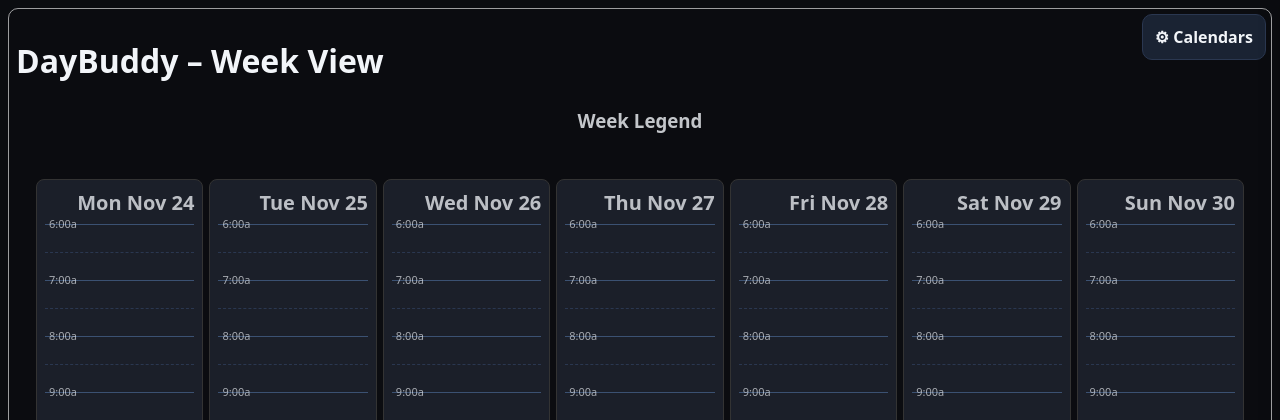
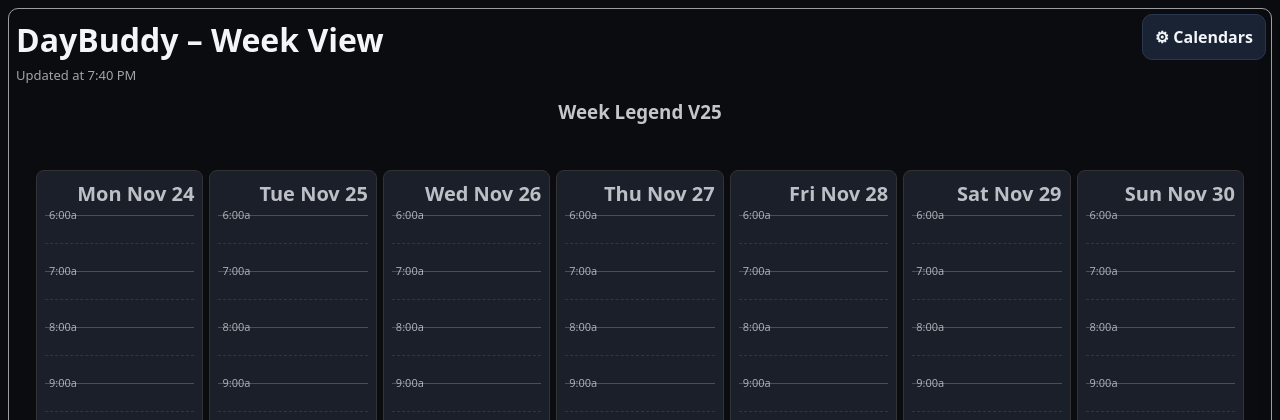
Before and after one commit to tlehotsky/houseboard, a Django app: page /houseboard/daybuddy/week/ in a window 1280 px wide. Shown: the top 420 px of the page. Run offline with Django 5.2, Linux system fonts and the light colour scheme; data that the repository does not hold is empty.

Commit message:
daybuddy update done fore now

```diff
--- a/daybuddy/templates/daybuddy/week.html
+++ b/daybuddy/templates/daybuddy/week.html
@@ -3,6 +3,7 @@
 <style>
 /* ---- Base --------------------------------------------------------------- */
 body{background:#0b0c10;color:#f2f5f9;font:400 16px/1.5 system-ui;margin:0}
+.wrap h1{margin:0 0 2px 0}
 /* Inset border around the entire viewport */
 body::after{
   content:"";
@@ -188,7 +189,9 @@ body::after{
 /* ---- Events ------------------------------------------------------------- */
   .evt{
     color:#e8ecf3;                /* crisp event text */
-  white-space:nowrap;overflow:hidden;text-overflow:ellipsis;
+    white-space:normal;
+    overflow-wrap:break-word;
+    text-overflow:clip;
     background: var(--c);
     color:#fff;
     border-radius:6px;
@@ -198,11 +201,12 @@ body::after{
     display:flex;                 /* allow inline badges */
     align-items:flex-start;
     gap:6px;
+    overflow:hidden;              /* clip text when it reaches the pill bottom */
   }
 /* ensure flex children truncate nicely so widths stay uniform */
 .evt{ min-width:0; }
 .evt b{ flex:0 0 auto; }
-.evt span{ flex:1 1 auto; min-width:0; overflow:hidden; text-overflow:ellipsis; white-space:nowrap; display:block; }
+.evt span{ flex:1 1 auto; min-width:0; overflow:hidden; white-space:normal; overflow-wrap:break-word; display:block; }
 /* all‑day or multi‑day highlight tint for readability on dark ui */
 .all{
   background: var(--c);
@@ -273,7 +277,10 @@ body::after{
 <div class="wrap">
   {{ people|json_script:"people-data" }}
   <h1>DayBuddy – Week View</h1>
-  <h3 style="text-align:center;opacity:.8;margin-top:12px;margin-bottom:4px;font-weight:600;">Week Legend</h3>
+  <div id="updated-at" style="text-align:left;opacity:.65;font-size:13px;margin-top:0;">
+    Updated at —
+  </div>
+  <h3 style="text-align:center;opacity:.8;margin-top:12px;margin-bottom:4px;font-weight:600;">Week Legend V25</h3>
   <div class="legend">
     {% for p in people %}<span class="pill" style="--c:{{p.color}}">{{p.name}}</span>{% endfor %}
   </div>
@@ -381,6 +388,16 @@ function goDate(y,m,d){
 }
 
 const now = new Date();
+
+// Show a small "Updated at" line under the heading
+(function(){
+  const el = document.getElementById('updated-at');
+  if (!el) return;
+  const opts = { hour: 'numeric', minute: '2-digit', hour12: true };
+  const t = now.toLocaleTimeString([], opts);
+  el.textContent = `Updated at ${t}`;
+})();
+
 function getAnchor(){
   const u = new URL(location);
   const yy = parseInt(u.searchParams.get('y') || now.getFullYear());
@@ -622,7 +639,7 @@ saveBtn.addEventListener('click', async () => {
 });
 
 // ---- Weather: 07701 (Red Bank, NJ) --------------------------------------
-(async function loadWeather(){
+async function loadWeather(){
   try{
     const LAT = 40.35, LON = -74.07; // Red Bank approx
     const url = `https://api.open-meteo.com/v1/forecast?latitude=${LAT}&longitude=${LON}&hourly=temperature_2m,precipitation_probability&daily=sunrise,sunset&current=temperature_2m&temperature_unit=fahrenheit&timezone=America%2FNew_York&forecast_days=10`;
@@ -965,7 +982,10 @@ saveBtn.addEventListener('click', async () => {
     const nowEl = document.getElementById('now-temp');
     if(nowEl) nowEl.textContent = 'N/A';
   }
-})();
+}
+
+// initial weather load
+loadWeather();
 // --- Simple slideshow ---
 (function(){
   const IMG = document.getElementById('slide-img');
@@ -975,6 +995,26 @@ saveBtn.addEventListener('click', async () => {
 
   let timer = null;
   let currentId = null;
+
+  // Helper to refresh all cards when a new photo loads
+  async function refreshAllCards(){
+    try{
+      await Promise.all([
+        loadWeather(),
+        loadRangersSchedule(),
+        loadNFLSchedule(),
+      ]);
+    } catch(e) {
+      console.error('refreshAllCards failed', e);
+    }
+    // Update the "Updated at" timestamp after all cards refresh
+    const ua = document.getElementById('updated-at');
+    if (ua) {
+      const now2 = new Date();
+      const opts2 = { hour: 'numeric', minute: '2-digit', hour12: true };
+      ua.textContent = `Updated at ${now2.toLocaleTimeString([], opts2)}`;
+    }
+  }
 
   async function loadOne() {
     try{
@@ -1024,6 +1064,9 @@ saveBtn.addEventListener('click', async () => {
       }
 
       META.textContent = label || 'Photo';
+
+      // After updating the photo, refresh the other dashboard cards
+      refreshAllCards();
     }catch(e){
       console.error(e);
       if(META) META.textContent = 'No photos available';
@@ -1072,7 +1115,7 @@ saveBtn.addEventListener('click', async () => {
 })();
 
 // --- Rangers schedule card ---
-(async function loadRangersSchedule(){
+async function loadRangersSchedule(){
   const box = document.getElementById('rangers-sched');
   if (!box) return;
 
@@ -1148,10 +1191,13 @@ saveBtn.addEventListener('click', async () => {
     console.error('Rangers schedule error:', e);
     box.textContent = 'Schedule unavailable.';
   }
-})();
+}
+
+// initial Rangers load
+loadRangersSchedule();
 
 // --- NFL schedule card as 7‑day grid ---
-(async function loadNFLSchedule(){
+async function loadNFLSchedule(){
   const box = document.getElementById('nfl-sched');
   if (!box) return;
 
@@ -1221,5 +1267,8 @@ saveBtn.addEventListener('click', async () => {
     console.error('NFL schedule error:', e);
     box.textContent = 'Schedule unavailable.';
   }
-})();
+}
+
+// initial NFL load
+loadNFLSchedule();
 </script>
```
Lines whose indentation alone changed are shown as unchanged.
